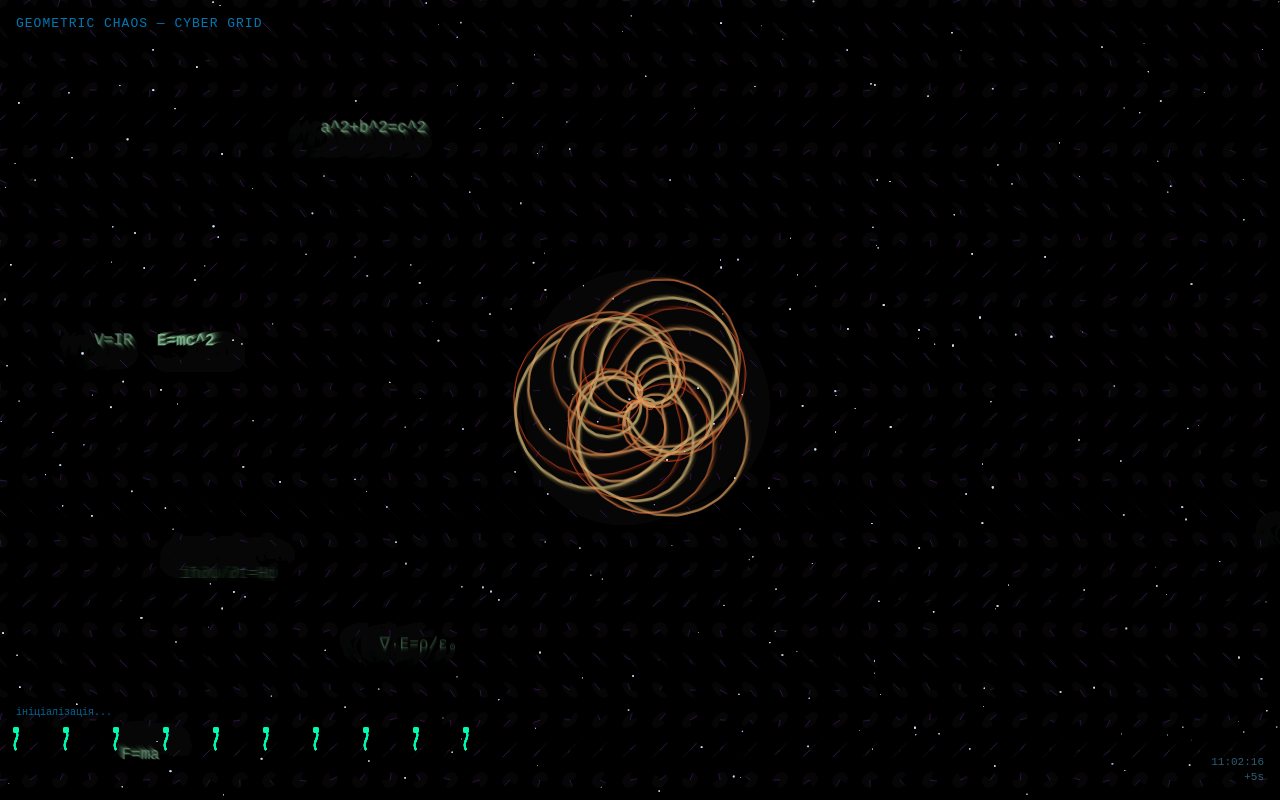
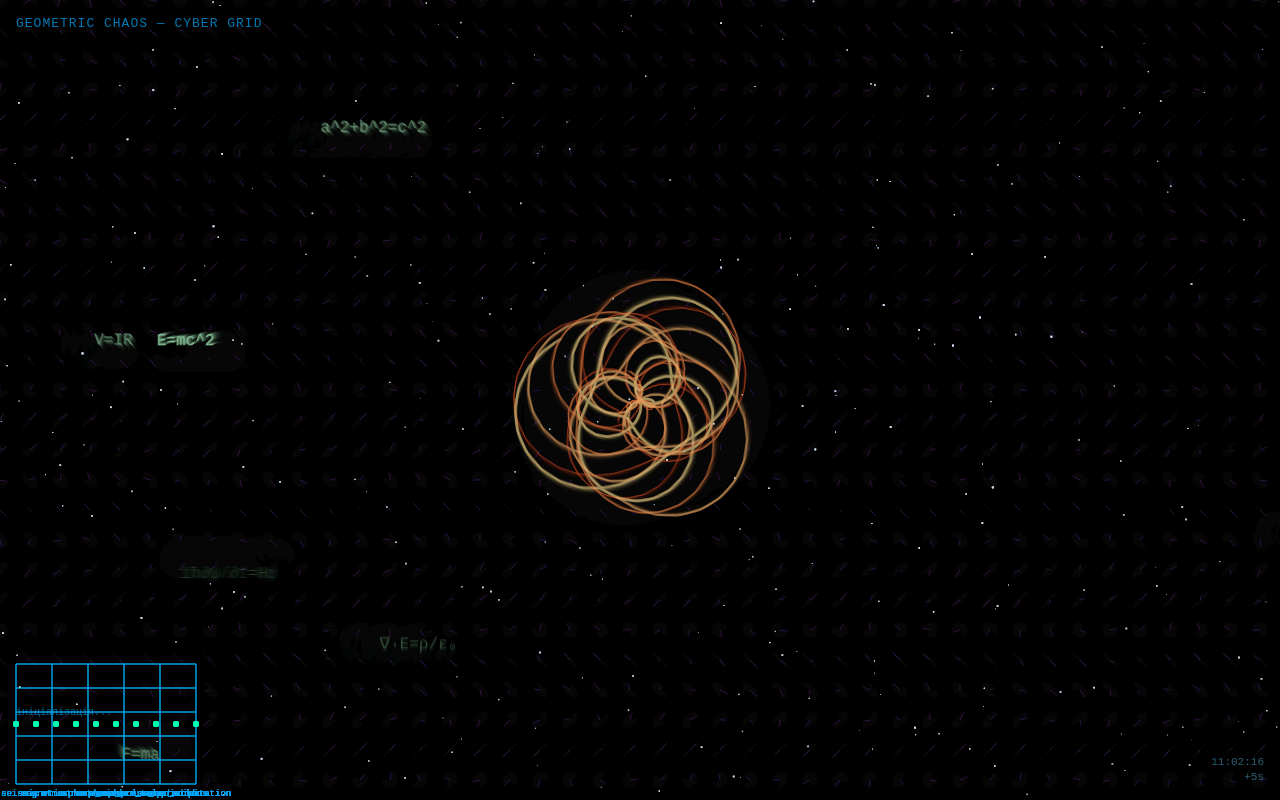
Before and after one commit to lavandaaudit/art.moment, a plain HTML site: page index.html in a window 1280 px wide. Drawn offline with Linux system fonts and the light colour scheme; no server answers.

Commit message:
Update index.html

```diff
--- a/index.html
+++ b/index.html
@@ -105,25 +105,37 @@ async function fetchRealPlanetData(){
 }
 fetchRealPlanetData(); setInterval(fetchRealPlanetData,120000);
 
-// --- Лівий графік (вени) внизу ---
-function drawVenGraph(){
-  const marginX=16, marginY=canvas.height-50;
+// --- Лівий графік (офіційна сітка з підписами) ---
+function drawLeftGrid(){
+  const margin=16, width=180, height=120;
+  ctx.save();
+  ctx.translate(margin, canvas.height-margin-height);
+  // Сітка
+  ctx.strokeStyle='rgba(0,180,255,0.3)';
+  ctx.lineWidth=1;
+  for(let i=0;i<=5;i++){
+    const y=i*height/5;
+    ctx.beginPath(); ctx.moveTo(0,y); ctx.lineTo(width,y); ctx.stroke();
+  }
+  for(let i=0;i<=5;i++){
+    const x=i*width/5;
+    ctx.beginPath(); ctx.moveTo(x,0); ctx.lineTo(x,height); ctx.stroke();
+  }
+  // Дані
   const keys=Object.keys(realData);
   keys.forEach((k,i)=>{
-    const x=marginX + i*50;
-    const y=marginY;
-    const length=realData[k]*40;
-    ctx.strokeStyle=`rgba(0,255,180,0.8)`;
-    ctx.lineWidth=2;
+    const val=realData[k];
+    const x=i*(width/(keys.length-1));
+    const y=height-val*height;
     ctx.beginPath();
-    ctx.moveTo(x,y);
-    ctx.bezierCurveTo(x-5,y-length/2,x+5,y-length/2,x,y-length);
-    ctx.stroke();
-    ctx.beginPath();
-    ctx.arc(x,y-length,3,0,Math.PI*2);
-    ctx.fillStyle=`rgba(0,255,180,0.85)`;
+    ctx.arc(x,y,3,0,Math.PI*2);
+    ctx.fillStyle='rgba(0,255,180,0.9)';
     ctx.fill();
+    ctx.fillStyle='#0af';
+    ctx.font='9px Courier New';
+    ctx.fillText(k,x-15,height+12);
   });
+  ctx.restore();
 }
 
 // --- Формули ---
@@ -145,7 +157,7 @@ function loop(){
     ctx.fillRect(s.x,s.y,s.size,s.size);
   });
 
-  // --- Пульсуюча сітка ---
+  // Пульсуюча сітка
   const gridSpacing=30;
   for(let gx=0; gx<canvas.width; gx+=gridSpacing){
     for(let gy=0; gy<canvas.height; gy+=gridSpacing){
@@ -182,8 +194,8 @@ function loop(){
     ctx.fillText(f.text,f.x+Math.sin(t+f.phase)*20,f.y+Math.cos(t+f.phase)*15);
   });
 
-  // Лівий графік (вени)
-  drawVenGraph();
+  // Лівий графік
+  drawLeftGrid();
 
   // Анімація блобів
   const avg=blobs.reduce((s,b)=>s + (realData[b.param]||0.5),0)/blobs.length;
```
